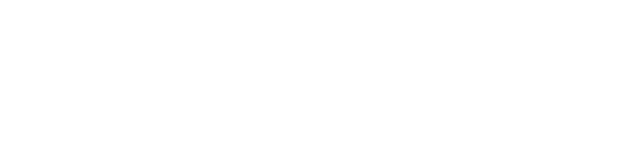
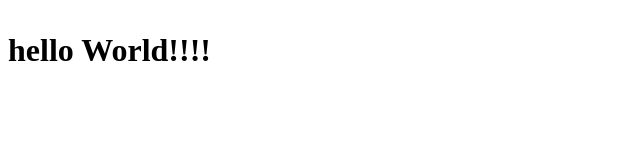
Before and after one commit to e-manoj/spy, a plain HTML site: page index.html in a window 1280 px wide. Shown: the whole page, without its empty margins (0-640 px from the left). Drawn offline with Linux system fonts and the light colour scheme.

Commit message:
H1 updated

```diff
--- a/index.html
+++ b/index.html
@@ -5,7 +5,7 @@
     </head>
     <body>
        <h1>
-
+            <p> hello World!!!!</p>
        </h1>
     </body>
 </html>
```
